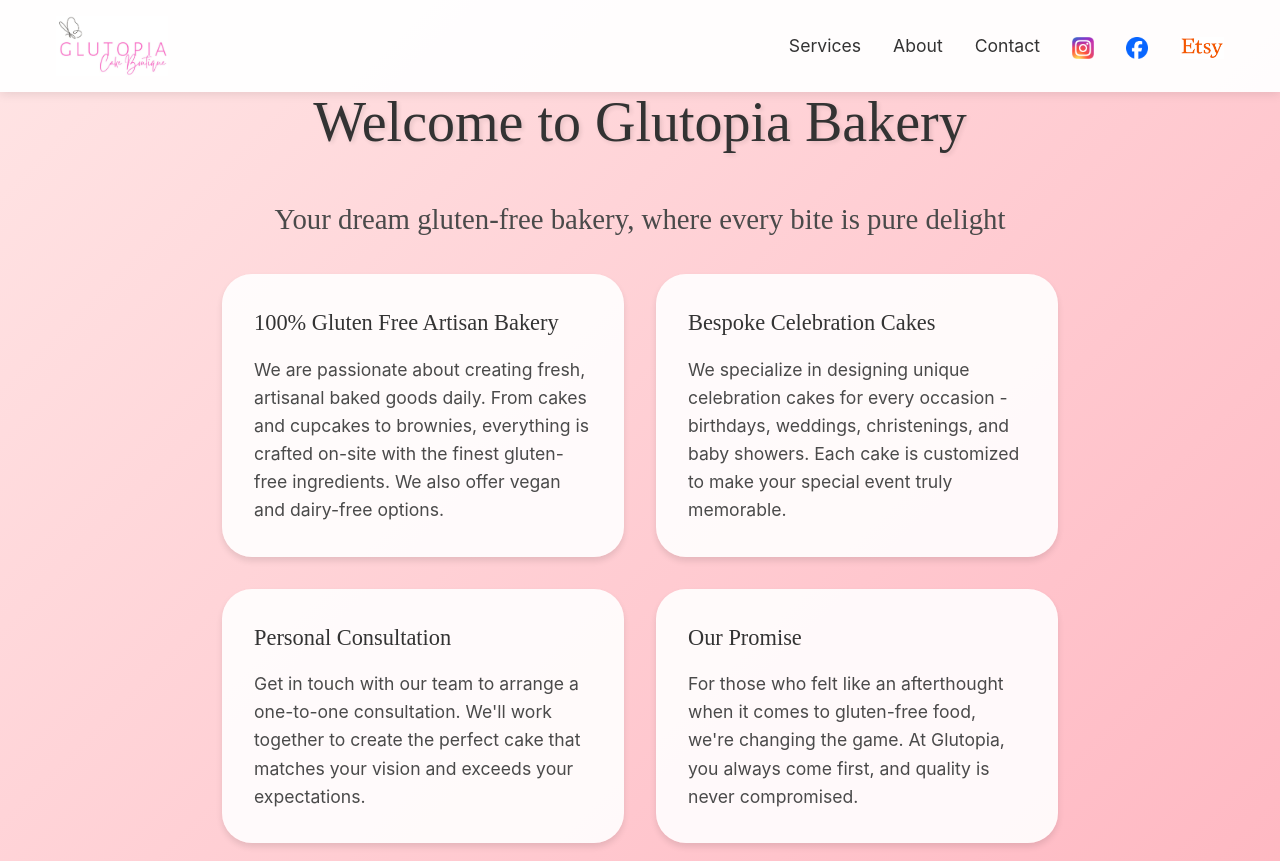
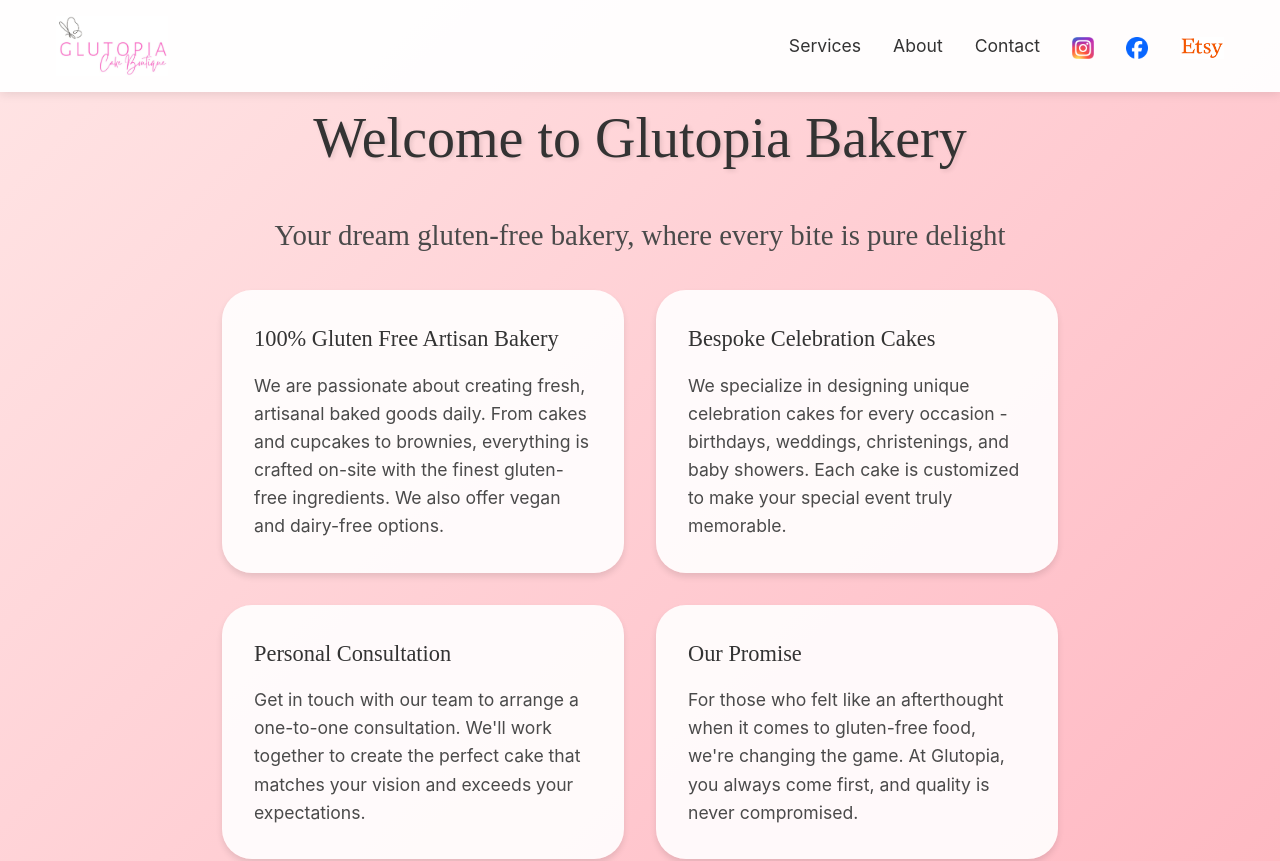
Before and after one commit to aghopianm/Glutopia, a React (Vite) app: page / in a window 1280 px wide. Shown: the top 861 px of the page. Built offline with nearby package versions, Linux system fonts and the light colour scheme; no server answers.

Commit message:
changed rem on title

```diff
--- a/src/components/Home.tsx
+++ b/src/components/Home.tsx
@@ -28,7 +28,7 @@ const HeroContent = styled.div`
 
 // Update existing Title
 const Title = styled.h1`
-  margin-top: 3rem;
+  margin-top: 4rem;
   font-size: 3.5rem;
   margin-bottom: 2rem;
   font-family: "Playfair Display", serif;
```
